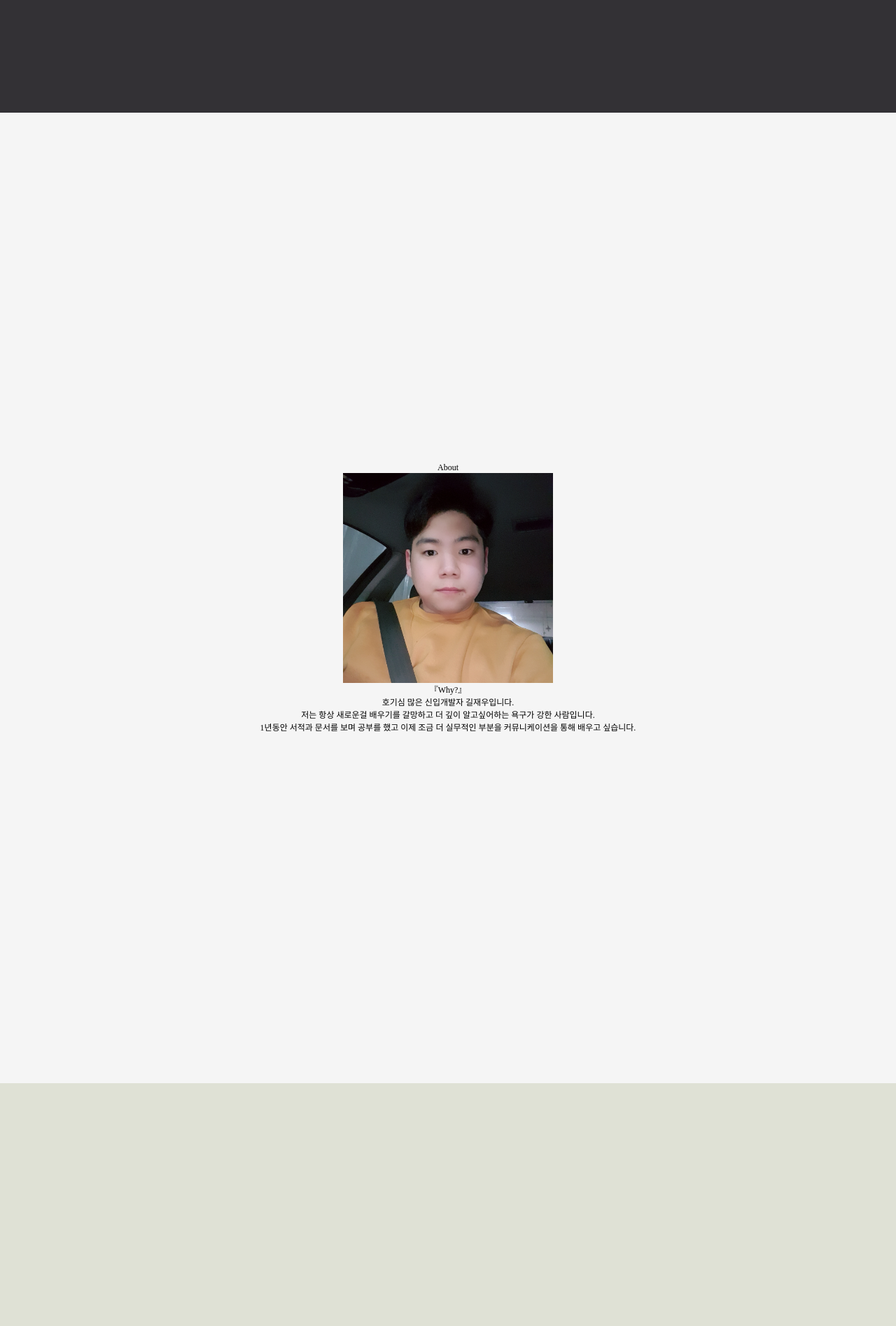
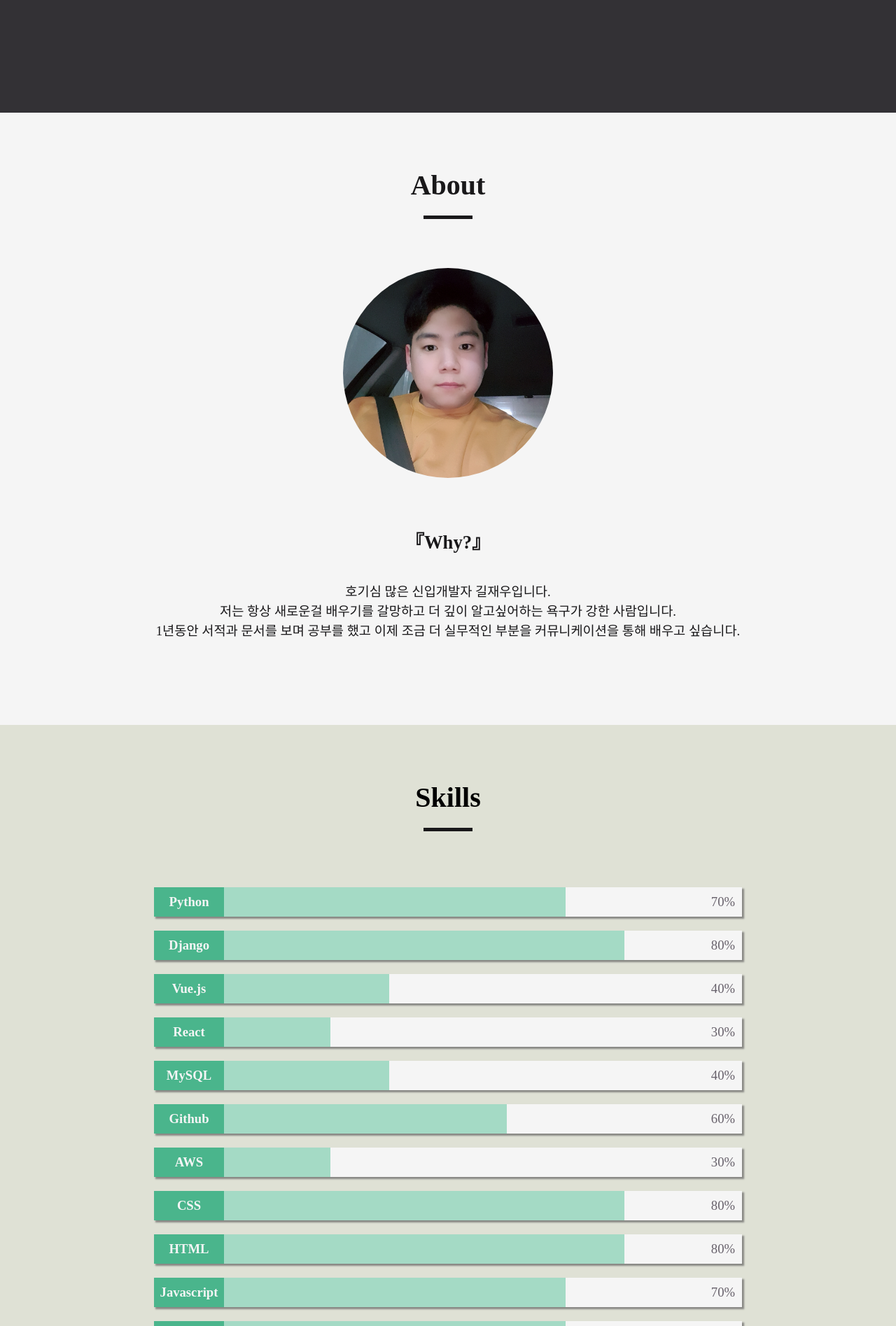
Before and after one commit to wodn5515/portfolio-kiljaewoo, a Django app: page / in a window 1280 px wide. Shown: the part 639-2534 px from the top of the page at 70% size. Run offline with Django 3.2, Linux system fonts and the light colour scheme.

Commit message:
Update : CSS

```diff
--- a/portfolio-backend/static/css/common.css
+++ b/portfolio-backend/static/css/common.css
@@ -12,6 +12,14 @@
   justify-content: center;
 }
 
+.flex.row {
+  flex-direction: row;
+}
+
+.flex-row-sm {
+  flex-direction: row;
+}
+
 .mw-1200 {
   max-width: 1200px;
   width: 100%;
@@ -22,3 +30,15 @@
 section {
   position: relative;
 }
+
+.header {
+  font-size: 30pt;
+  font-weight: bold;
+}
+
+.header-bar {
+  margin: 20px 0px 70px 0;
+  height: 5px;
+  width: 70px;
+  background-color: #19181a;
+}
--- a/portfolio-backend/static/css/reset.css
+++ b/portfolio-backend/static/css/reset.css
@@ -4,6 +4,7 @@ body {
   text-align: center;
   overflow-x: hidden;
   font-size: 12px;
+  font-family: "Raleway";
 }
 
 em {
--- a/portfolio-backend/static/css/style.css
+++ b/portfolio-backend/static/css/style.css
@@ -18,7 +18,7 @@
 
 #nav.scroll {
   background-color: #19181a;
-  border-bottom-color: #8bc2ac;
+  border-bottom-color: #22cdd5;
   opacity: 1;
   top: 0;
 }
@@ -41,11 +41,11 @@
 
 #nav li:hover {
   padding: 3px 30px 17px 30px;
-  animation: navhover 1s infinite;
+  color: #22cdd5;
 }
 
 #nav li.on {
-  color: #8bc2ac;
+  color: #22cdd5;
 }
 
 /*  HOME  */
@@ -85,54 +85,95 @@
 #home .down-arrow path {
   animation: downarrow 1s infinite;
 }
-
-#home .bubble {
-  position: absolute;
-  font-size: 30px;
-  font-weight: bold;
-  width: 10vw;
-  height: 10vw;
-  border-radius: 50%;
-  box-shadow: inset #8bc2ac 0px 0px 10px 3px;
-}
-
-#home .bubble:hover {
-  cursor: pointer;
-  animation: blinkballoon 1s infinite;
-}
-
-#home .bubble.about {
-  top: 10%;
-  left: 10%;
-}
-
-#home .bubble.skill {
-  top: 10%;
-  right: 10%;
-}
-
-#home .bubble.project {
-  bottom: 10%;
-  left: 10%;
-}
-
-#home .bubble.contact {
-  bottom: 10%;
-  right: 10%;
-}
-
 /*  ABOUT  */
 
 #about {
-  padding: 500px 0;
+  padding: 80px 0 120px 0;
   background-color: #f5f5f5;
+  color: #19181a;
+}
+
+#about img {
+  border-radius: 50%;
+}
+
+#about .content-wrap {
+  margin-top: 70px;
+}
+
+#about .content-wrap .header {
+  font-size: 20pt;
+}
+
+#about .content-wrap .content {
+  margin-top: 40px;
+  font-size: 14pt;
+  padding: 0px 20px;
+  line-height: 1.5;
 }
 
 /*  SKILL  */
 
 #skill {
-  padding: 500px 0;
+  padding: 80px 0 120px 0;
   background-color: #dfe1d5;
+}
+
+#skill .skill-wrap {
+  width: 100%;
+}
+
+#skill .skill-wrap .skill {
+  min-width: 300px;
+  width: 70%;
+  margin: 10px 0;
+  box-shadow: 2px 2px 2px 0.5px rgba(51, 49, 53, 0.5);
+  position: relative;
+}
+
+#skill .skill-wrap .skill .bar {
+  background-color: #f5f5f5;
+  width: 100%;
+  height: 42px;
+}
+
+#skill .skill-wrap .skill .bar .tag {
+  float: left;
+  font-size: 14pt;
+  padding: 10px 0;
+  width: 100px;
+  background-color: #4ab58c;
+  color: #f5f5f5;
+  font-weight: bold;
+}
+
+#skill .skill-wrap .skill .bar .fill {
+  background-color: #a4dac5;
+  height: 100%;
+  float: left;
+}
+
+#skill .skill-wrap .skill .bar .fill .level {
+  float: left;
+  font-weight: bold;
+  font-size: 14pt;
+  padding: 10px;
+  color: #333135;
+  opacity: 0;
+  transition: opacity 0.2s ease;
+}
+
+#skill .skill-wrap .skill .bar .percent {
+  color: #67616b;
+  position: absolute;
+  right: 0;
+  top: 0;
+  font-size: 14pt;
+  padding: 10px;
+}
+
+#skill .skill-wrap .skill .bar:hover .fill .level {
+  opacity: 1;
 }
 
 /*  PROJECT  */
@@ -172,15 +213,3 @@ footer {
     opacity: 0;
   }
 }
-
-@keyframes navhover {
-  0% {
-    color: #ffffff;
-  }
-  50% {
-    color: #8bc2ac;
-  }
-  100% {
-    color: #ffffff;
-  }
-}
```
